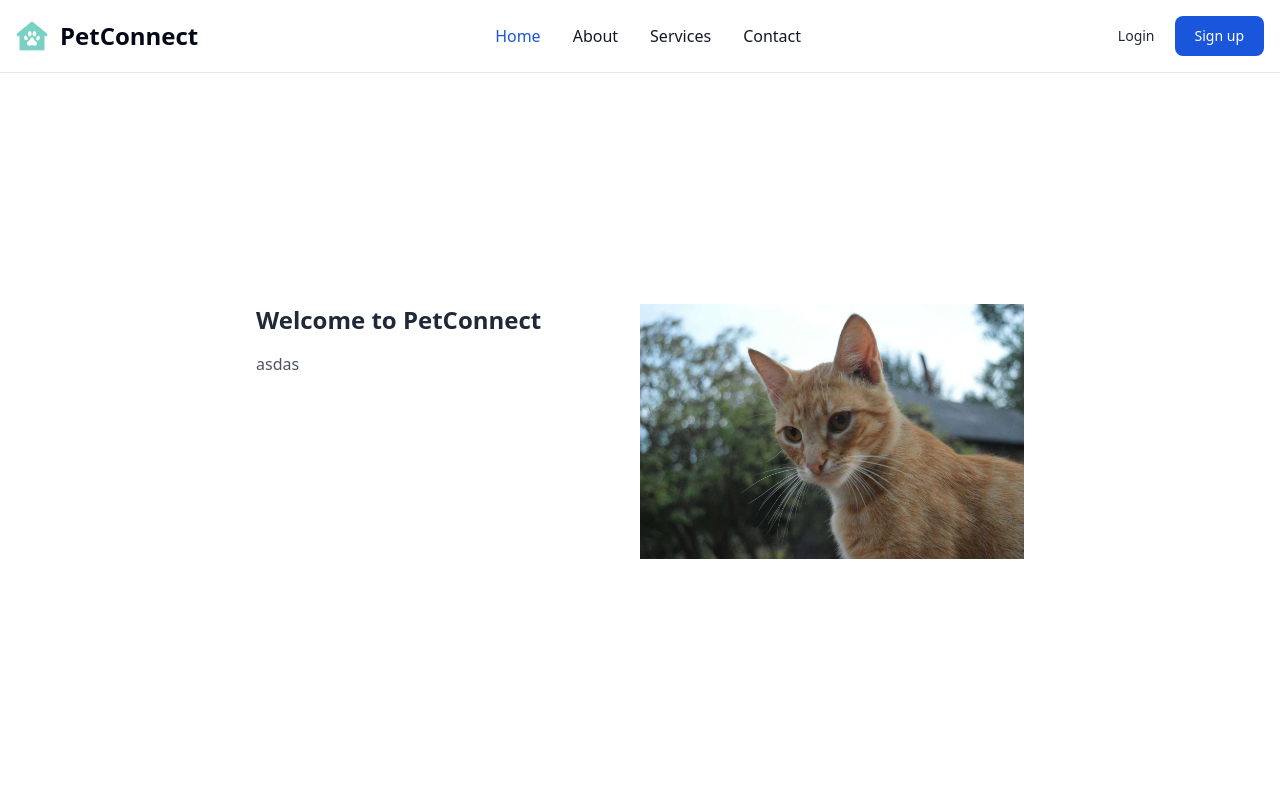
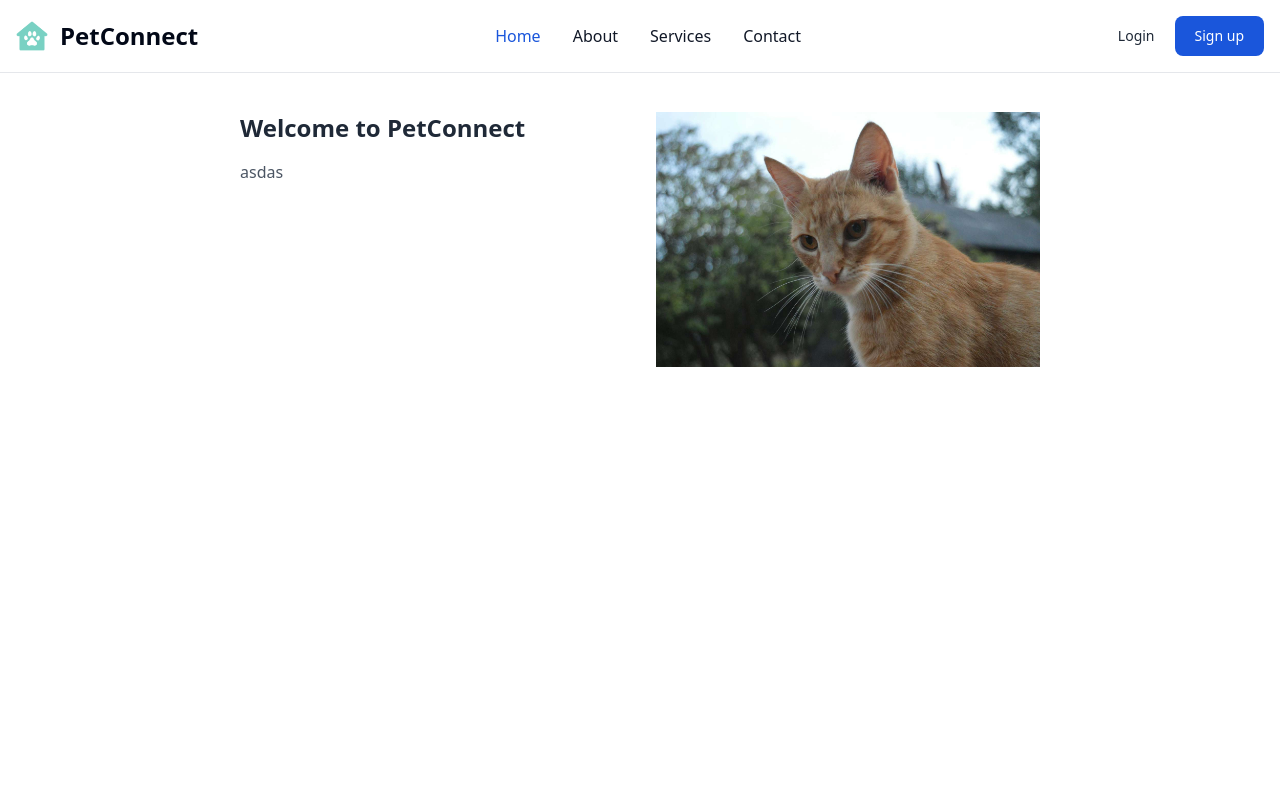
Before and after one commit to SSKiyan25/Pet-Connect, a Vue app: page / in a window 1280 px wide. Shown: the top 800 px of the page. Built offline with nearby package versions, Linux system fonts and the light colour scheme.

Commit message:
Update DashboardComponent.vue

```diff
--- a/src/components/DashboardComponent.vue
+++ b/src/components/DashboardComponent.vue
@@ -1,7 +1,7 @@
 <template>
-    <div class="flex flex-col items-center justify-center h-screen">
-        <div class="flex flex-col md:flex-row md:space-x-8">
-            <div class="flex-1 items-center justify-center w-full h-48 rounded sm:w-96 dark:bg-gray-700">
+    <div class="flex flex-col justify-center h-fit mt-28">
+        <div class="flex md:flex-row md:space-x-8">
+            <div class="flex-auto w-32 h-48 rounded sm:w-96 dark:bg-gray-700">
                 <p>
                     <span class="text-2xl font-semibold text-gray-800 dark:text-gray-200">Welcome to PetConnect</span>
                 </p>
@@ -9,12 +9,12 @@
                     asdas
                 </p>
             </div>
-            <div class="contents">
-                <div class="flex-1 items-center justify-center w-full h-48 rounded sm:w-96">
-                    <img src="/cat-1.jpg" alt="Featured Image" />
-                </div>
+            <div class="flex-auto w-64 items-center justify-center h-48 rounded sm:w-96">
+                <img src="/cat-1.jpg" alt="Featured Image" />
             </div>
         </div>
+    </div>
+    <div class="flex flex-col h-screen">
 
     </div>
 </template>
```
